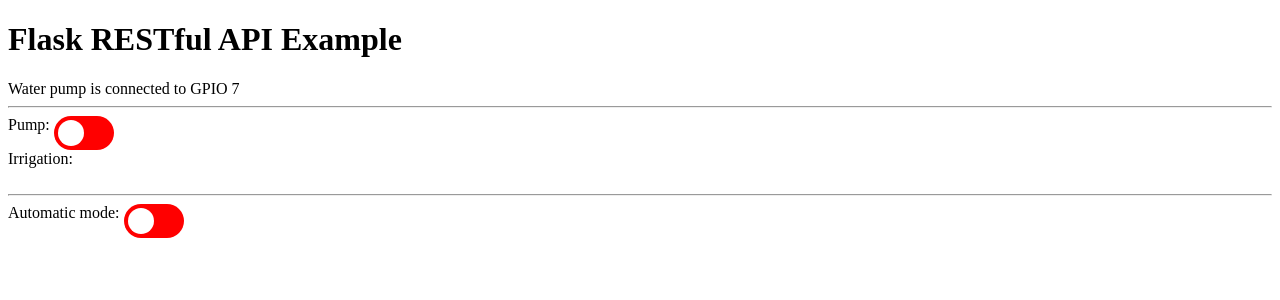
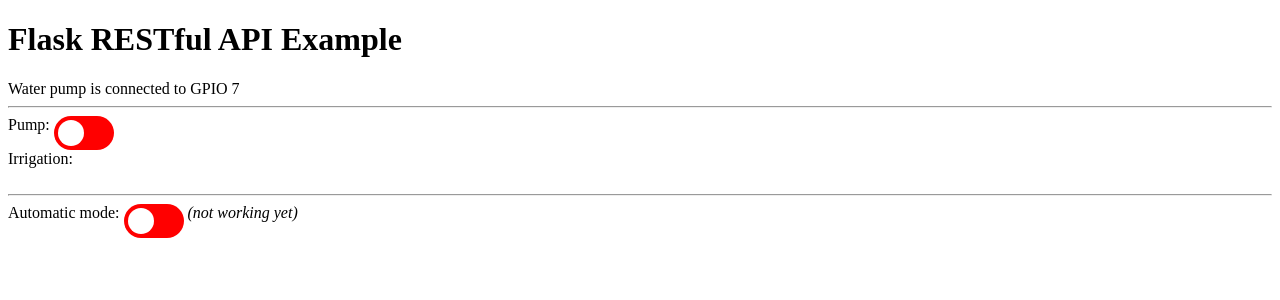
Before and after one commit to SfrOztrk/smart_plant_irrigation_system, a Flask app: page / in a window 1280 px wide. Shown: the top 300 px of the page. Run offline with Flask 2, Linux system fonts and the light colour scheme; parts of the project's set-up code (start-up, migrations or seed data) failed here and were passed over.

Commit message:
improvement

```diff
--- a/server.py
+++ b/server.py
@@ -87,6 +87,8 @@ class PumpControl(Resource):
 # Register Flask-RESTful resource and mount to server end point /led
 api.add_resource(PumpControl, '/pump')
 
+
+# not working yet
 def auto():
     try:
         while state['auto'] == 1:
--- a/templates/index_api_client.html
+++ b/templates/index_api_client.html
@@ -161,6 +161,7 @@
         <input type="checkbox" class="auto">
         <span class="slider"></span>
     </label>
+    <i>(not working yet)</i>
 
 
 </body>
```
